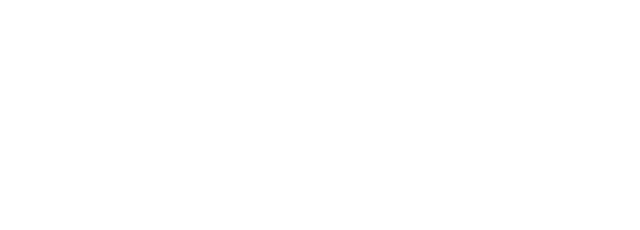
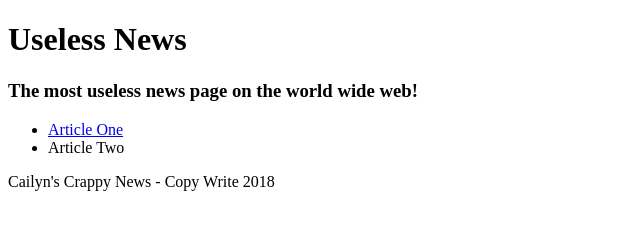
Before and after one commit to cailynse/uselessNews, a plain HTML site: page index.html in a window 1280 px wide. Shown: the whole page, without its empty margins (0-640 px from the left). Drawn offline with Linux system fonts and the light colour scheme.

Commit message:
Added index page content and created two article files with boilerplates

```diff
--- a/index.html
+++ b/index.html
@@ -7,6 +7,18 @@
     <title>Useless News</title>
 </head>
 <body>
+    <header>
+        <h1>Useless News</h1>
+        <h3>The most useless news page on the world wide web!</h3>
+    </header>
+    <nav>
+        <ul>
+            <li><a href="articles/articleOne.html">Article One</a></li>
+            <li><a>Article Two</a></li>
+        </ul>
+    </nav>
+
+    <footer>Cailyn's Crappy News - Copy Write 2018</footer>
 
 </body>
 </html>
```
Also changed, not shown: articles/articleOne.html (added, +12 -0 lines), articles/articleTwo.html (added).
